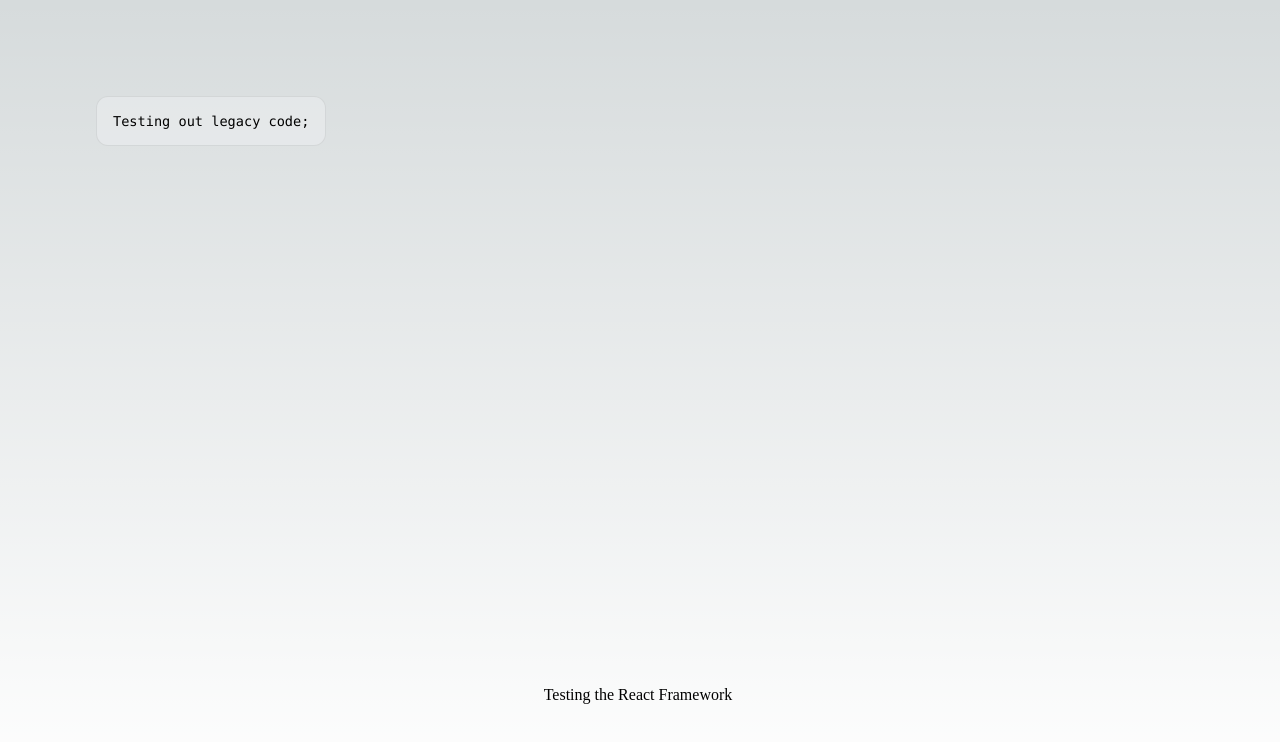
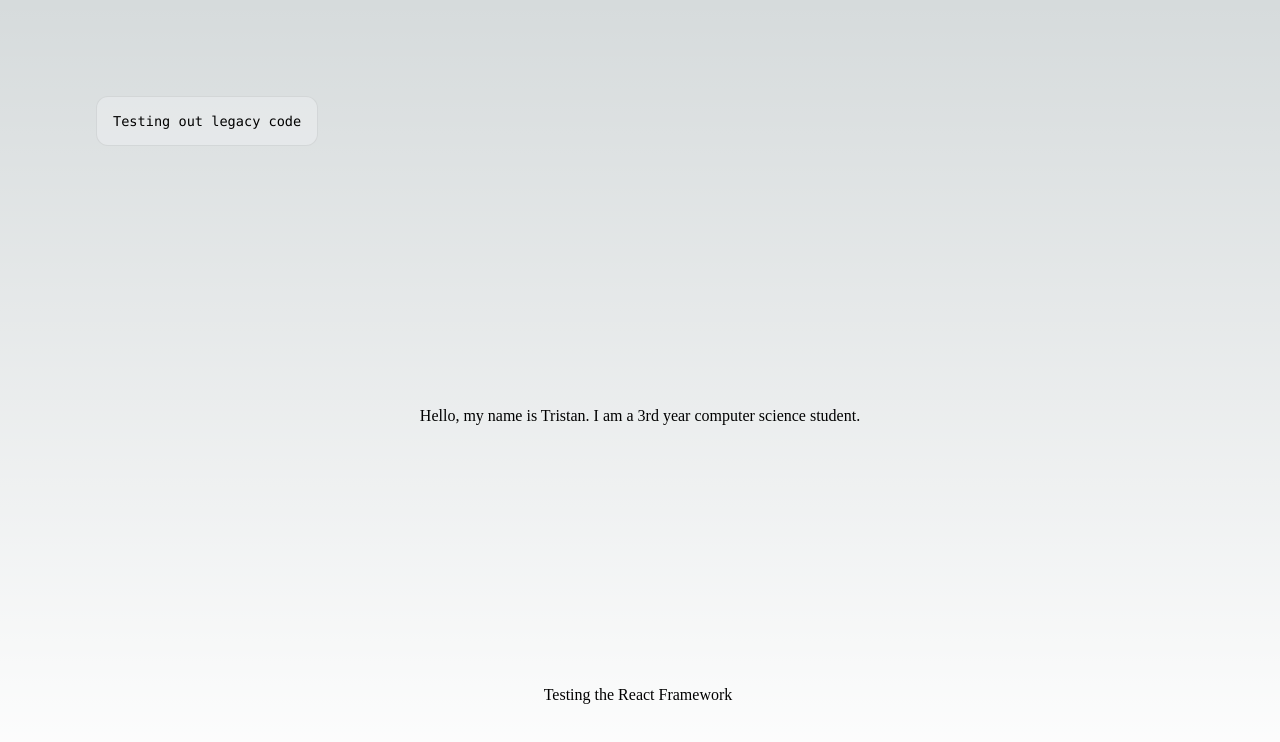
Before and after one commit to torisutansan02/torisutansan, a Next.js app: page / in a window 1280 px wide. Shown: the top 742 px of the page. Built offline with nearby package versions, Linux system fonts and the light colour scheme.

Commit message:
Editing index.js

```diff
--- a/pages/index.js
+++ b/pages/index.js
@@ -17,9 +17,13 @@ export default function Home() {
       <main className={styles.main}>
         <div className={styles.description}>
           <p>
-            Testing out legacy code;
+            Testing out legacy code
           </p>
         </div>
+
+        <p>
+          Hello, my name is Tristan. I am a 3rd year computer science student.
+        </p>
 
         <div classname = {styles.description}>
           <p>
```
